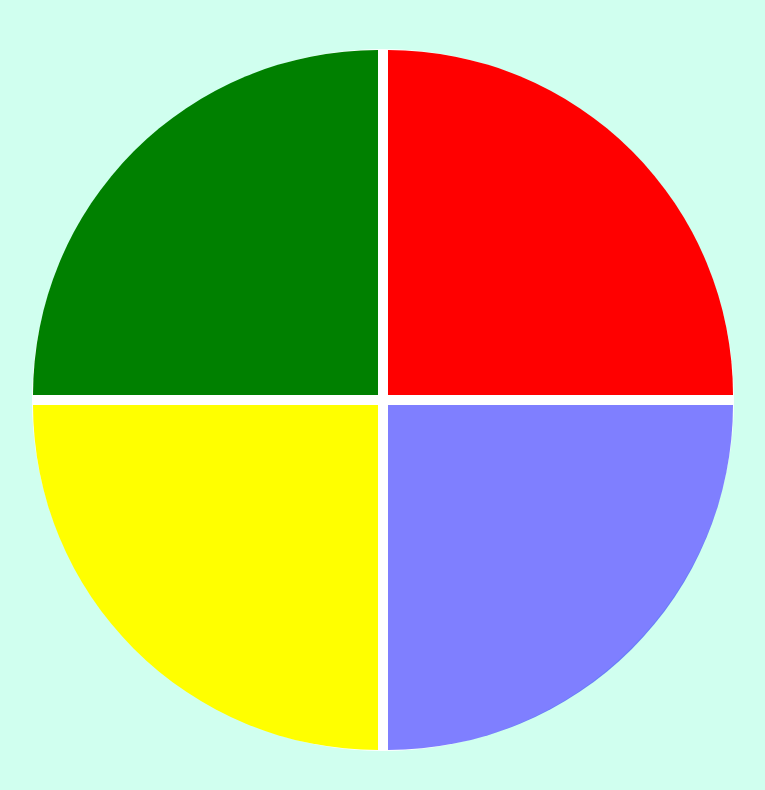
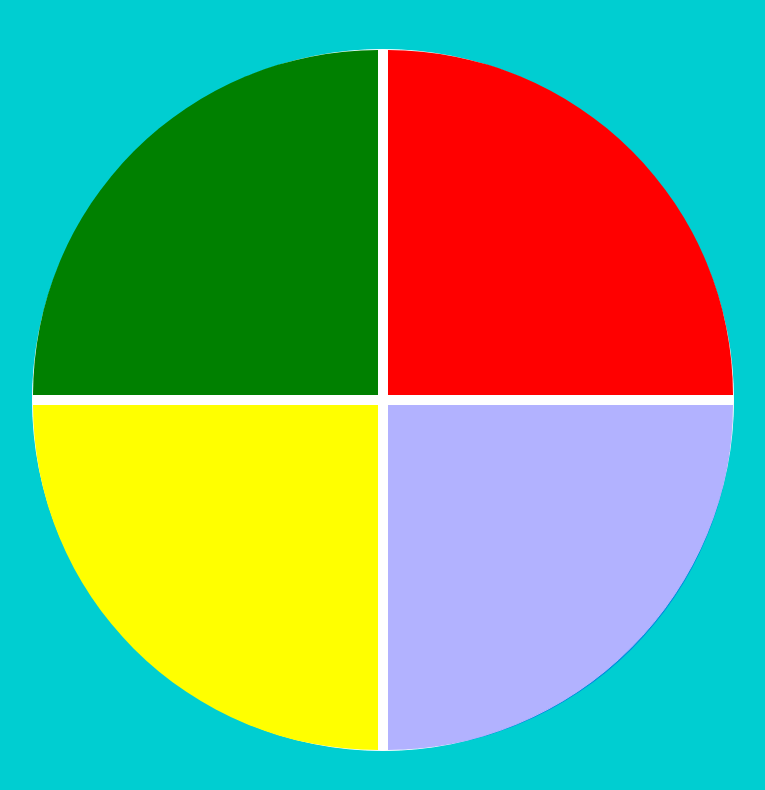
Before and after one commit to flaviojaf21/DIO-Genesis, a plain HTML site: page index.html in a window 1280 px wide. Shown: the whole page, without its empty margins (257-1022 px from the left). Drawn offline with Linux system fonts and the light colour scheme.

Commit message:
Foi alterado a cor do fundo Darkturquoise e a opacity para 0,3

```diff
--- a/style.css
+++ b/style.css
@@ -1,6 +1,6 @@
 body {
     margin:0;
-    background-color: rgb(208,255,239);}
+    background-color: rgb(0,206,209);}
 .main-game {
   height: 100vh;
   width: 100vw;
@@ -39,5 +39,5 @@ body {
   border-top-left-radius: 100%;
 }
 .selected{
-  opacity: 0.5;
+  opacity: 0.3;
 }
```
